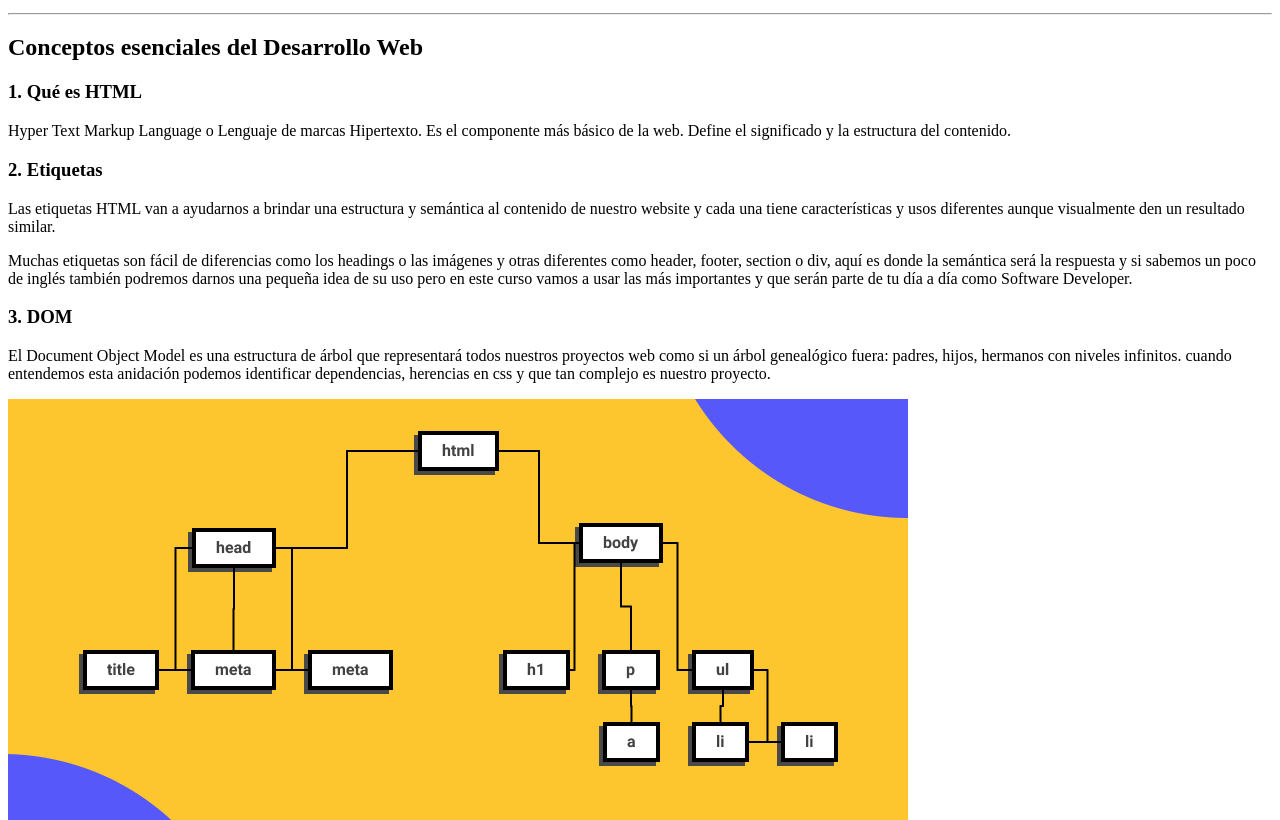
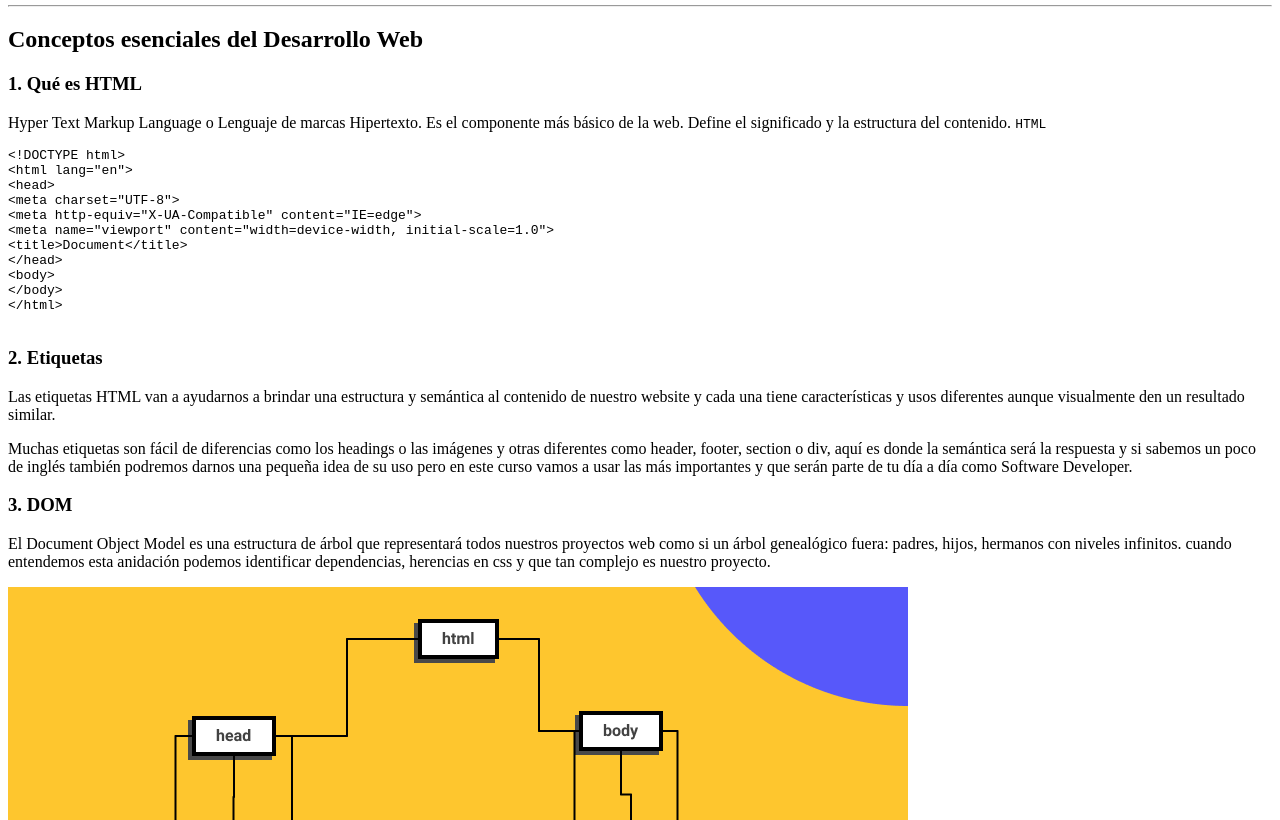
Before and after one commit to Gallardox14/Empezando-, a plain HTML site: page index.html in a window 1280 px wide. Shown: the part 1158-1978 px from the top of the page. Drawn offline with Linux system fonts and the light colour scheme.

Commit message:
insertar codigo

```diff
--- a/index.html
+++ b/index.html
@@ -8,15 +8,23 @@
 </head>
     <body>
      <header>
-            <nav>
-                <p>Setup</p>
+        <nav>
+          <details open>
+              <summary>
+                  Setup
+                </summary>
                 <ol>
                     <li><a href="#google-chrome">Google Chrome</a></li>
                     <li><a href="#vsc">Visual Studio Code </a></li>
                     <li><a href="#figma">Figma</a></li>
                     <li><a href="#git">GitHub</a></li>
-                </ol>
-                <p>Conceptos esenciales del Desarrollo Web</p>
+                </details>
+            </ol>
+            <details open>
+                <summary>
+                    Conceptos esenciales del Desarrollo Web
+                </summary>
+
                 <ol>
                     <li><a href="#que-es-html">Qué es HTML</a></li>
                     <li><a href="#etiquetas">Etiquetas</a></li>
@@ -25,6 +33,7 @@
                     <li><a href="#atributos">Atributos</a></li>
                     <li><a href="#que-es-css">Qué es CSS</a></li>
                 </ol>
+            </details>
             </nav>
         </header>
     <h1>Soy la mera verga</h1>
@@ -53,7 +62,21 @@
     <hr>
         <h2>Conceptos esenciales del Desarrollo Web</h2>
             <h3 id="que-es-html">1. Qué es HTML</h3>
-                <p>Hyper Text Markup Language o Lenguaje de marcas Hipertexto. Es el componente más básico de la web. Define el significado y la estructura del contenido.</p>
+                <p>Hyper Text Markup Language o Lenguaje de marcas Hipertexto. Es el componente más básico de la web. Define el significado y
+                    la estructura del contenido. <code>HTML</code></p>
+                    <pre>
+&lt;!DOCTYPE html&gt;
+&lt;html lang=&quot;en&quot;&gt;
+&lt;head&gt;
+&lt;meta charset=&quot;UTF-8&quot;&gt;
+&lt;meta http-equiv=&quot;X-UA-Compatible&quot; content=&quot;IE=edge&quot;&gt;
+&lt;meta name=&quot;viewport&quot; content=&quot;width=device-width, initial-scale=1.0&quot;&gt;
+&lt;title&gt;Document&lt;/title&gt;
+&lt;/head&gt;
+&lt;body&gt;
+&lt;/body&gt;
+&lt;/html&gt;
+                    </pre>
             <h3 id="etiquetas">2. Etiquetas</h3>
                 <p>Las etiquetas HTML van a ayudarnos a brindar una estructura y semántica al contenido de nuestro website y cada una tiene características y usos diferentes aunque visualmente den un resultado similar.</p>
                 <p>Muchas etiquetas son fácil de diferencias como los headings o las imágenes y otras diferentes como header, footer, section o div, aquí es donde la semántica será la respuesta y si sabemos un poco de inglés también podremos darnos una pequeña idea de su uso pero en este curso vamos a usar las más importantes y que serán parte de tu día a día como Software Developer.</p>
@@ -97,5 +120,6 @@
                 <a href="mailto:me@leonidasesteban.com">me@leonidasesteban.com</a>
             </p>
 
+
     </body>
 </html>:
```
